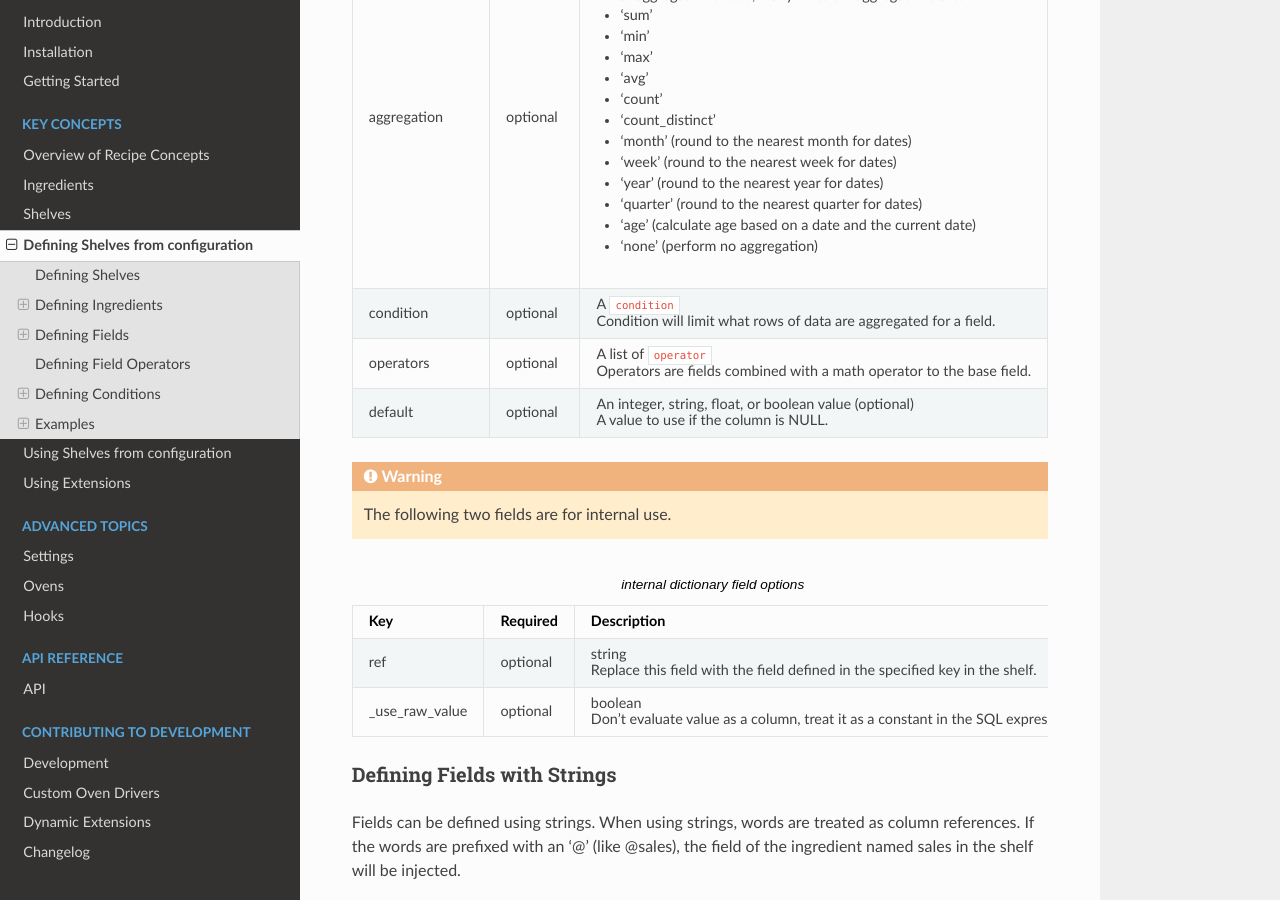
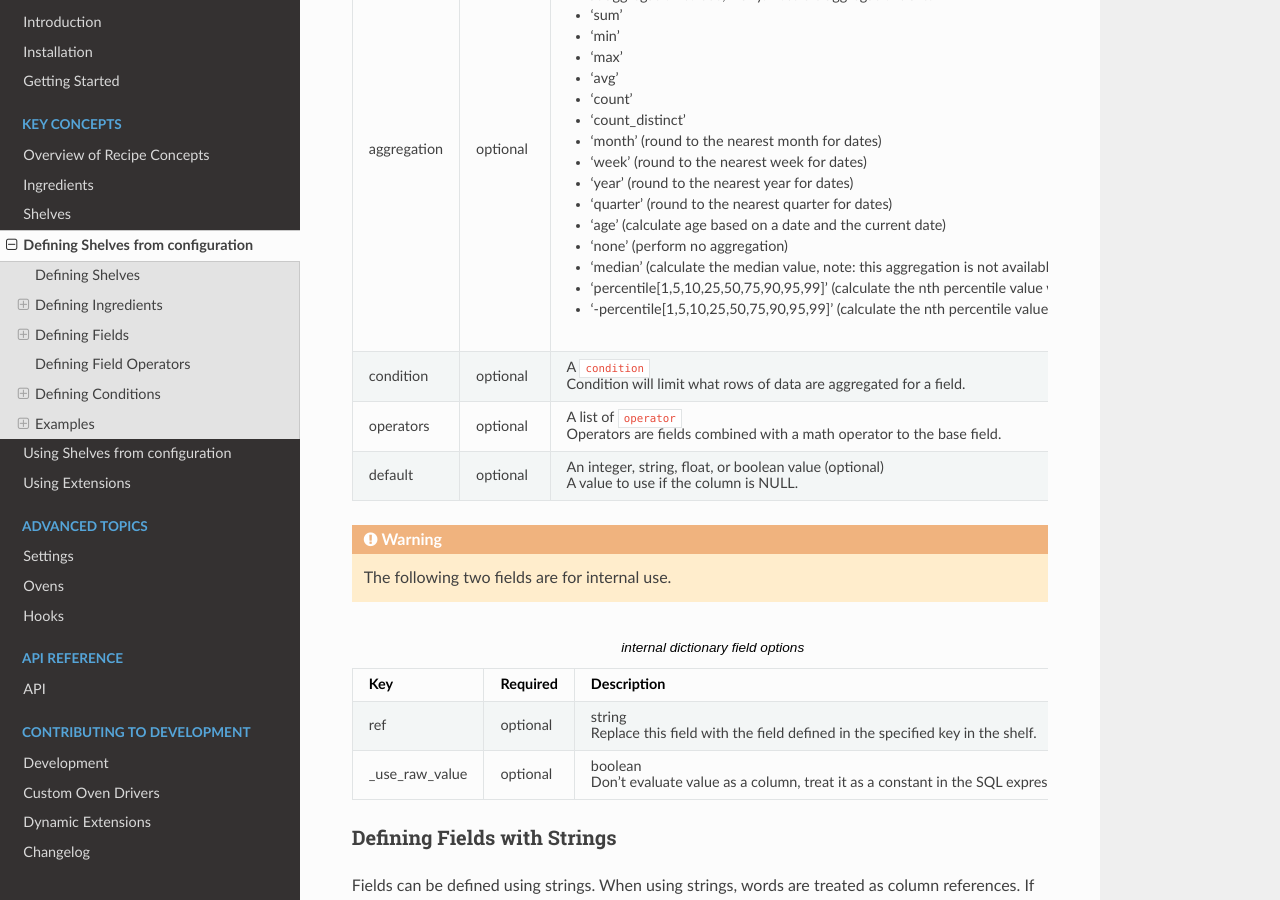
Before and after one commit to juiceinc/recipe, a Sphinx documentation site: the page built from docs/concepts/from_config.rst, in a window 1280 px wide and 900 px high, scrolled down 3559 px. Built offline with Sphinx 7.4.7 and the Read the Docs theme 2.0.0, drawn with Linux system fonts in a browser that asks for light colours.

Commit message:
Add docs

```diff
--- a/docs/concepts/from_config.rst
+++ b/docs/concepts/from_config.rst
@@ -212,6 +212,14 @@ field.
        - 'quarter' (round to the nearest quarter for dates)
        - 'age' (calculate age based on a date and the current date)
        - 'none' (perform no aggregation)
+       - 'median' (calculate the median value, note: this aggregation is not available
+         on all databases).
+       - 'percentile[1,5,10,25,50,75,90,95,99]' (calculate the nth percentile value
+         where higher values correspond to higher percentiles, note: this aggregation
+         is not available on all databases).
+       - '-percentile[1,5,10,25,50,75,90,95,99]' (calculate the nth percentile value
+         where lower values correspond to higher percentiles, note: this aggregation
+         is not available on all databases).
 
    * - condition
      - optional
```
